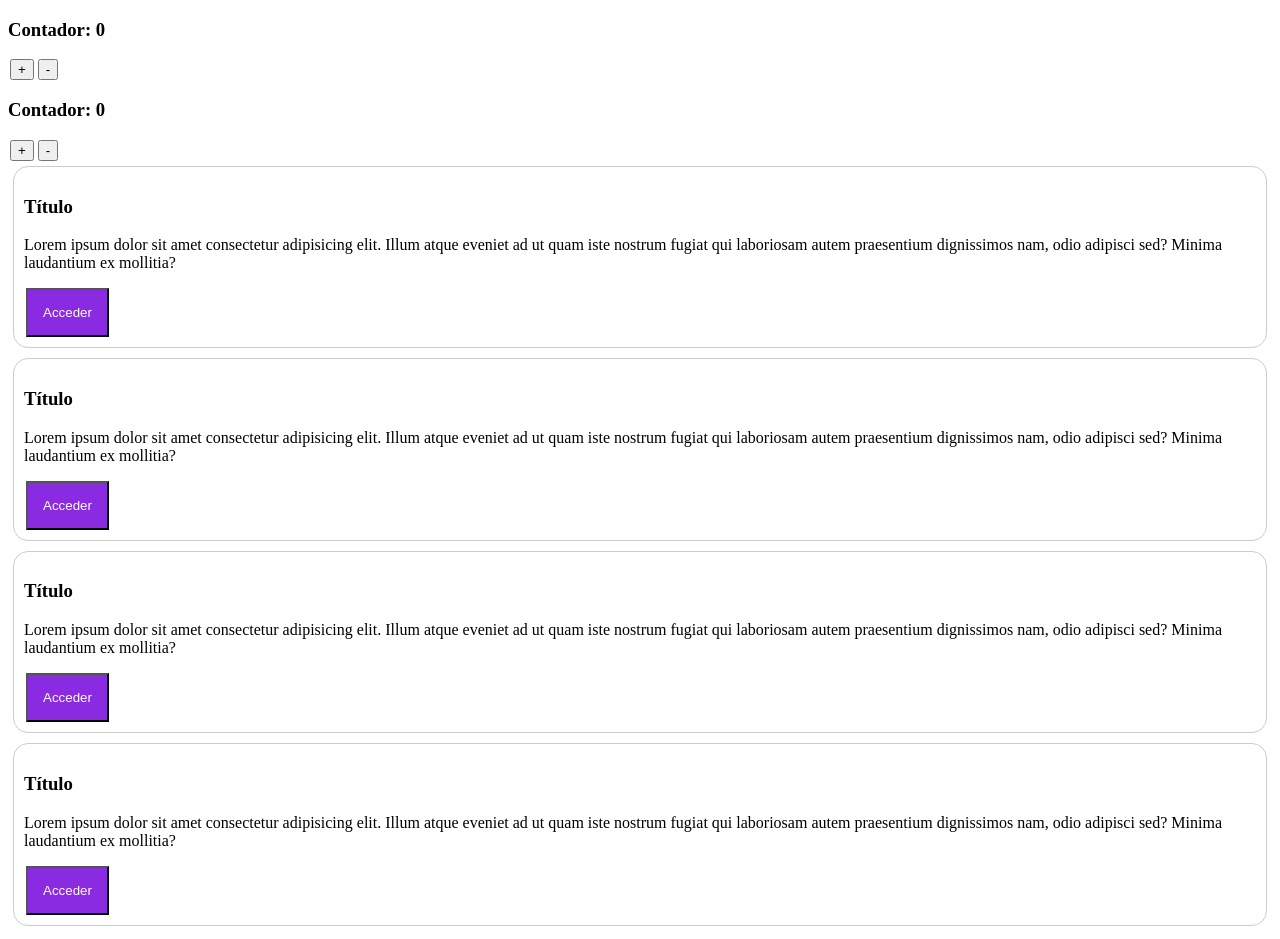
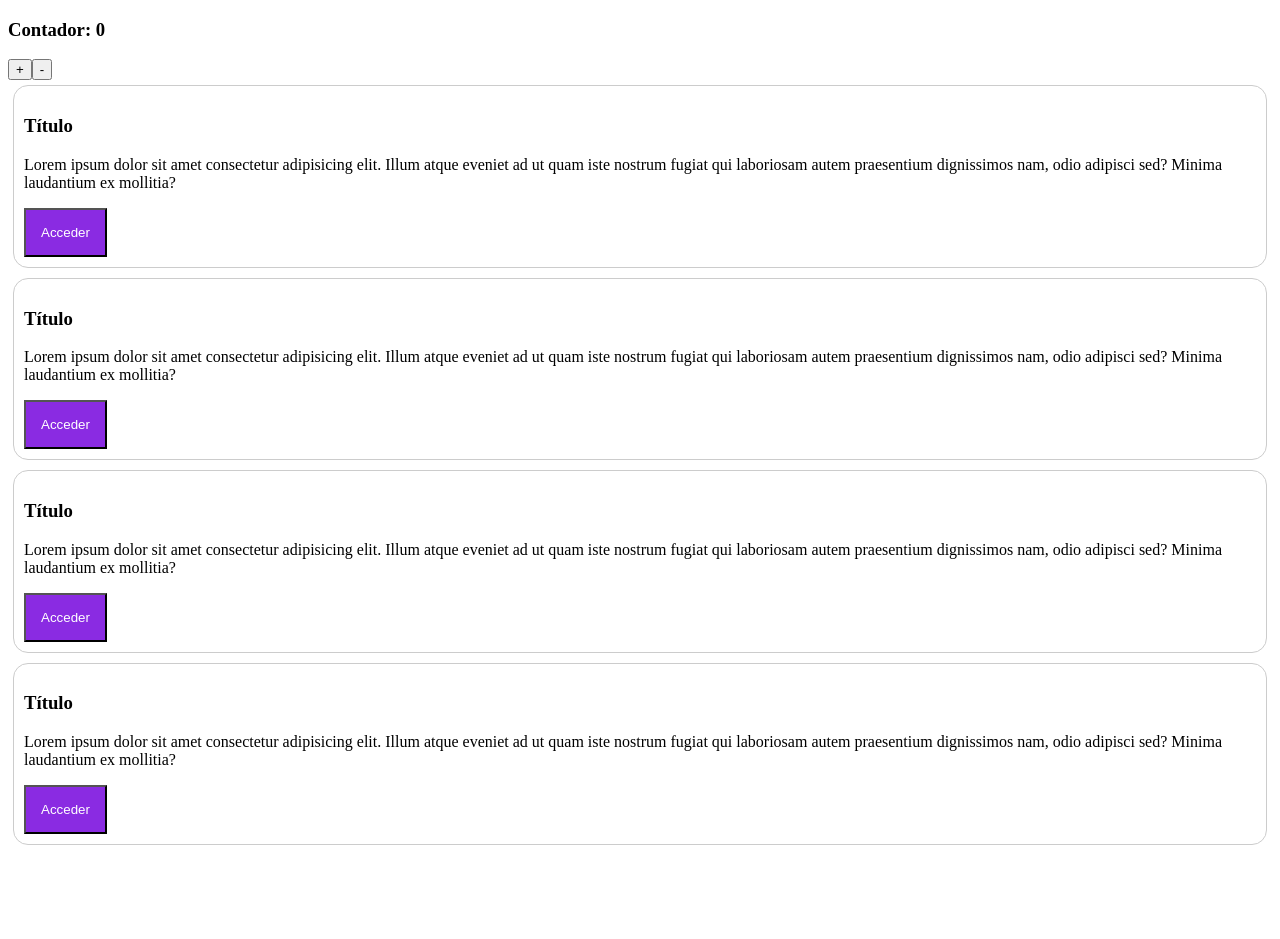
Before and after one commit to kevinmadrid-dev/vuejs3-basics, a Vue app: page / in a window 1280 px wide. After the commit the page ends 858 px from the top, so only its background shows below. Built offline with nearby package versions, Linux system fonts and the light colour scheme.

Commit message:
feat: :recycle: Se refactorizó el CompositionAPI

```diff
--- a/src/App.vue
+++ b/src/App.vue
@@ -1,5 +1,4 @@
 <template>
-  <CounterOption />
   <CounterComposition />
   <PostContainer />
 </template>
--- a/src/components/CounterComposition.vue
+++ b/src/components/CounterComposition.vue
@@ -4,22 +4,16 @@
   <button @click="dropCounter">-</button>
 </template>
 
-<script lang="ts">
+<script lang="ts" setup>
 //Para reflejar los cambios mediante DOM, debemos usar "ref"
 //Al usar Typescript debemos indicar los tipos de datos "Ref" y "void"
-import { defineComponent, Ref, ref } from "vue"
-export default defineComponent({
-  name: "CounterComposition",
-  components: {},
-  setup() {
+import { Ref, ref } from "vue"
+
 let counter: Ref = ref(0)
-    const addCounter = () => {
+const addCounter = (): void => {
   counter.value++
 }
 const dropCounter = (): void => {
   counter.value--
 }
-    return { counter, addCounter, dropCounter }
-  }
-})
 </script>
```
Lines whose indentation alone changed are shown as unchanged.
